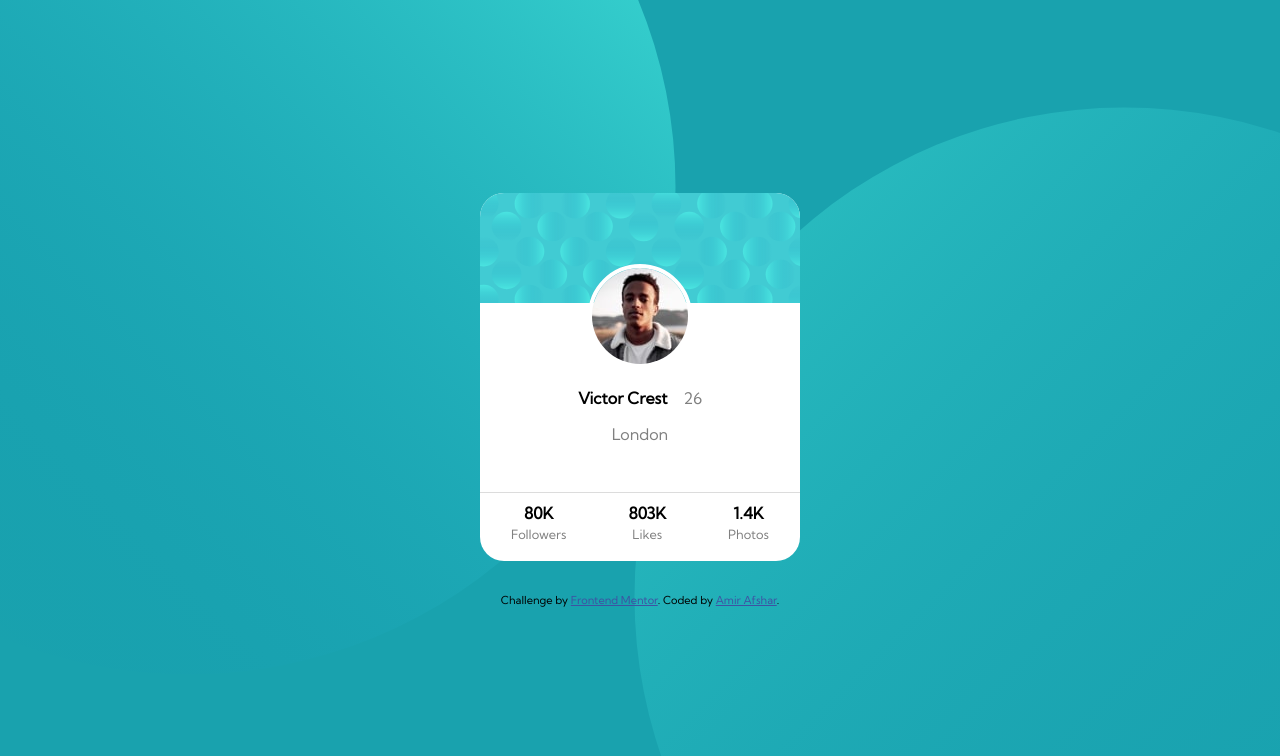
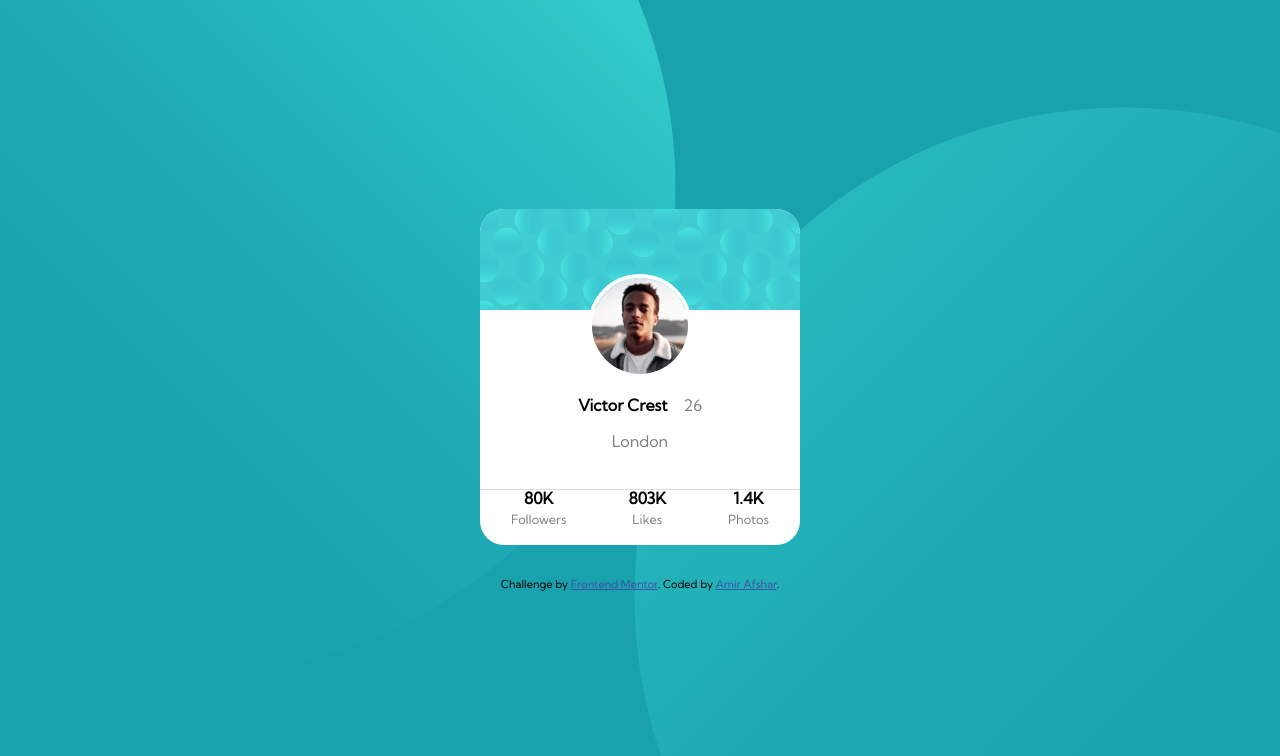
Before and after one commit to Afshar07/FrontMentor-ProfileCard, a plain HTML site: page index.html in a window 1280 px wide. Drawn offline with Linux system fonts and the light colour scheme.

Commit message:
Changing card height

```diff
--- a/style.css
+++ b/style.css
@@ -31,7 +31,7 @@ body {
   border-radius: 24px;
   background-color: white;
   width: 20rem;
-  height: 23rem;
+  height: 21rem;
   margin-bottom: 10%;
 }
 .card-img {
@@ -84,7 +84,7 @@ body {
 }
 .separator {
 border-top: 1px solid;
-  margin-top: 15%;
+  margin-top: 12%;
   color: gainsboro;
 }
 .top {
```
